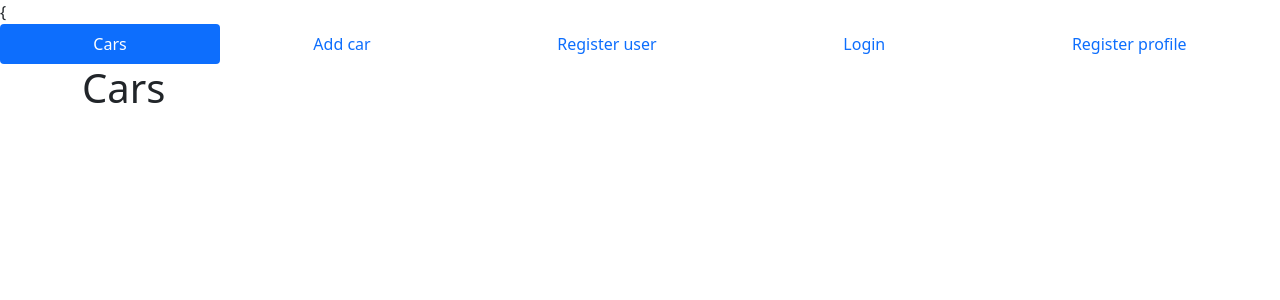
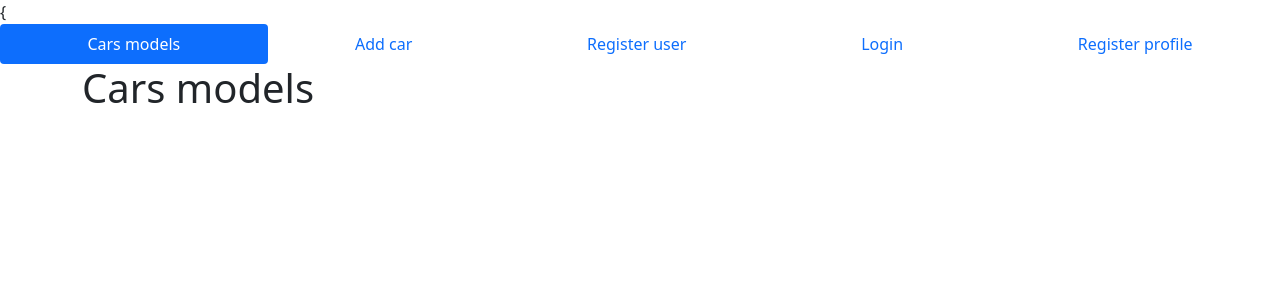
Before and after one commit to vitaliypavlovich/briscoe, a Django app: page / in a window 1280 px wide. Shown: the top 300 px of the page. Run offline with Django 4.2, Linux system fonts and the light colour scheme; data that the repository does not hold is empty; some libraries are stand-ins or nearby versions.

Commit message:
Add car_model.html

```diff
--- a/auto_show/templates/index.html
+++ b/auto_show/templates/index.html
@@ -1,11 +1,11 @@
 {% extends "base.html" %}
 
-{% block title %}Cars{% endblock %}
+{% block title %}Cars models{% endblock %}
 
 {% block content %}
 <ul class="nav nav-pills nav-fill">
   <li class="nav-item">
-    <a class="nav-link active" aria-current="page" href="http://127.0.0.1:8000">Cars</a>
+    <a class="nav-link active" aria-current="page" href="http://127.0.0.1:8000">Cars models</a>
   </li>
   <li class="nav-item">
     <a class="nav-link" href="http://127.0.0.1:8000/add_car/">Add car</a>
@@ -21,14 +21,14 @@
   </li>
 </ul>
 <div class="container">
-  <h1>Cars</h1>
+  <h1>Cars models</h1>
   <div class="row">
-  {% for car in cars %}
+  {% for carmodel in cars_models %}
     {% if forloop.counter0|divisibleby:4 %}
       </div><div class="row mb-3">
     {% endif %}
     <div class="col-3">
-      {% include "car.html" %}
+      {% include "car_model.html" %}
     </div>
   {% endfor %}
     </div>
```
Also changed, not shown: auto_show/templates/car_model.html (added, +14 -0 lines).
